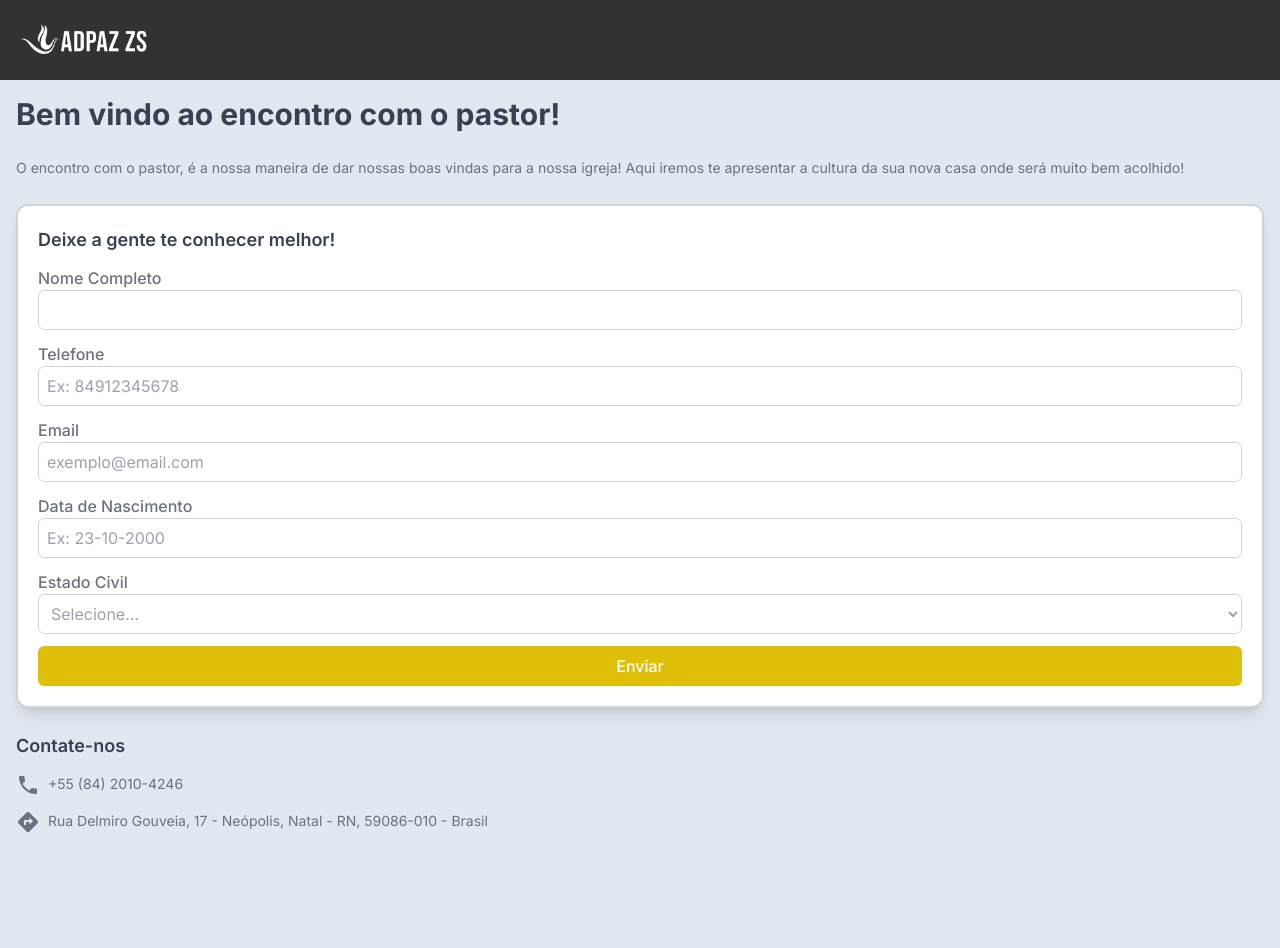
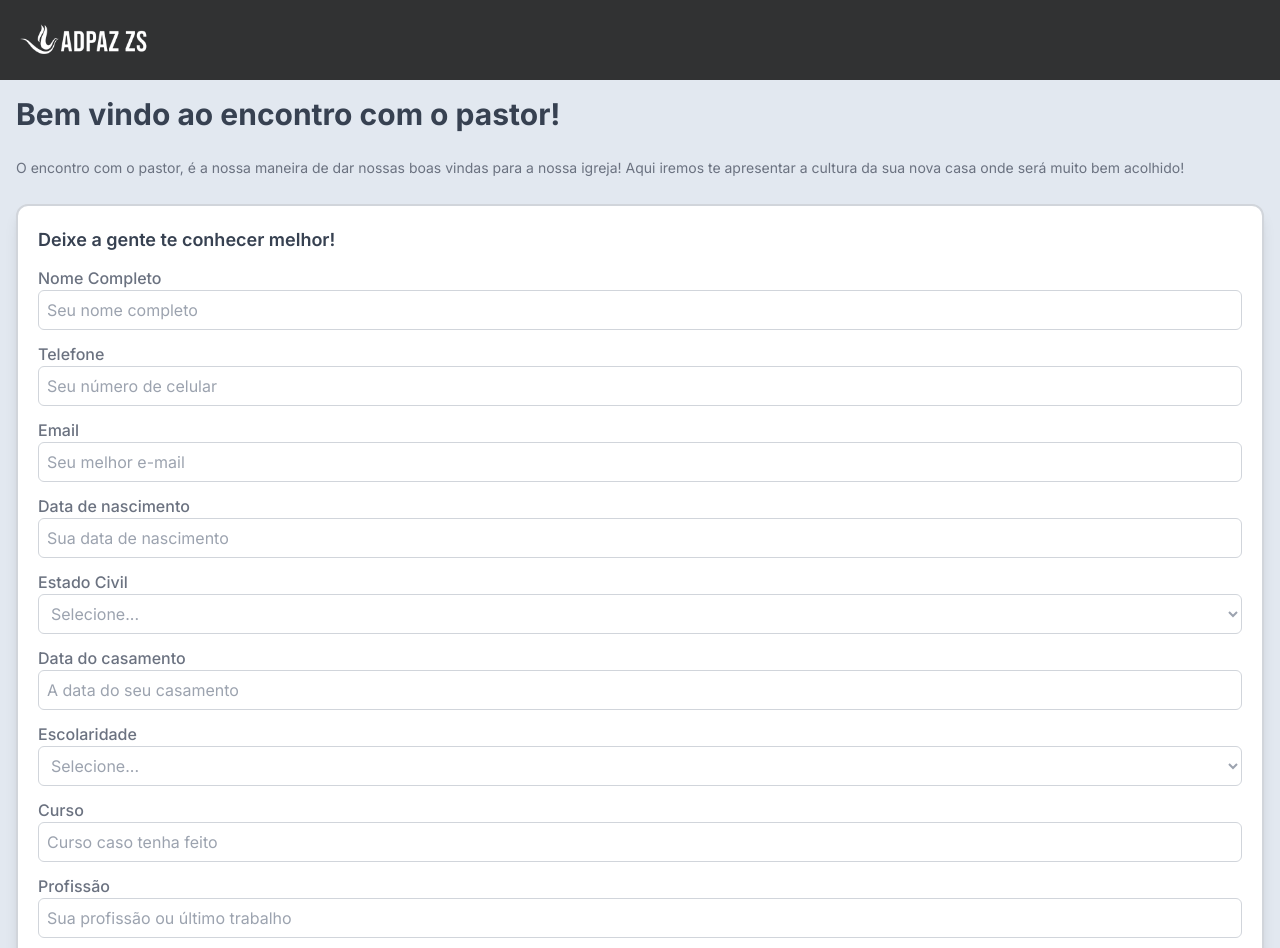
Before and after one commit to Adpaz-Zs-Tech/encontro-com-pastor, a Next.js app: page / in a window 1280 px wide. Shown: the top 948 px of the page. Before the commit the page ends 850 px from the top, so only its background shows below. Built offline with nearby package versions, Linux system fonts and the light colour scheme.

Commit message:
feat: new form fields

```diff
--- a/src/app/page.tsx
+++ b/src/app/page.tsx
@@ -48,6 +48,7 @@ export default function Home() {
             control={control}
             label="Nome Completo"
             name="name"
+            placeholder="Seu nome completo"
             rules={{ required: "Nome obrigatorio." }}
             error={errors.name?.message}
           />
@@ -57,14 +58,9 @@ export default function Home() {
             name="telefone"
             rules={{
               required: "Telefone obrigatorio.",
-              pattern: {
-                value: /^[0-9]{11}$/,
-                message:
-                  "Insira um número de telefone válido. Ex.: 84912345678",
-              },
             }}
             error={errors.telefone?.message}
-            placeholder="Ex: 84912345678"
+            placeholder="Seu número de celular"
             type="number"
           />
 
@@ -74,22 +70,18 @@ export default function Home() {
             name="email"
             rules={{ required: "Email obrigatorio." }}
             error={errors.email?.message}
-            placeholder="exemplo@email.com"
+            placeholder="Seu melhor e-mail"
           />
 
           <InputBase
             control={control}
-            label="Data de Nascimento"
+            label="Data de nascimento"
             name="nascimento"
             rules={{
               required: "Data de nascimento obrigatoria.",
-              pattern: {
-                value: /^\d{2}-\d{2}-\d{4}$/,
-                message: "Insira uma data valida. Ex.: dd-mm-aaaa",
-              },
             }}
             error={errors.nascimento?.message}
-            placeholder="Ex: 23-10-2000"
+            placeholder="Sua data de nascimento"
           />
 
           <SelectboxBase
@@ -105,7 +97,51 @@ export default function Home() {
               { label: "Viuvo(a)", value: "viuvo" },
             ]}
           />
-
+          <InputBase
+            control={control}
+            label="Data do casamento"
+            name="dataCasamento"
+            placeholder="A data do seu casamento"
+          />
+          <SelectboxBase
+            control={control}
+            label="Escolaridade"
+            name="escolaridade"
+            rules={{ required: "Selecione uma opção valida." }}
+            error={errors.estadoCivil?.message}
+            options={[
+              {
+                label: "Ensino fundamental Incompleto",
+                value: "fundamentalIncompleto",
+              },
+              {
+                label: "Ensino fundamental completo",
+                value: "fundamentalCompleto",
+              },
+              { label: "Ensino médio incompleto", value: "medioIncompleto" },
+              { label: "Ensino médio completo", value: "medioCompleto" },
+              { label: "Técnico", value: "tecnico" },
+              { label: "Graduação cursando", value: "graduacaoCursando" },
+              { label: "Graduação", value: "graduacao" },
+              { label: "Pós-graduação", value: "posGraduacao" },
+              { label: "Mestrado", value: "mestrado" },
+              { label: "Doutorado", value: "doutorado" },
+            ]}
+          />
+          <InputBase
+            name="curso"
+            label="Curso"
+            control={control}
+            placeholder="Curso caso tenha feito"
+          />
+          <InputBase
+            name="profissao"
+            label="Profissão"
+            control={control}
+            placeholder="Sua profissão ou último trabalho"
+            rules={{ required: "Profissão ou último trabalho obrigatório." }}
+            error={errors.profissao?.message}
+          />
           <BaseButtton title="Enviar" />
         </form>
         <div className="mt-6">
--- a/src/types/forms/RegisterFormProps.ts
+++ b/src/types/forms/RegisterFormProps.ts
@@ -4,4 +4,8 @@ export interface RegisterForm {
   telefone: number;
   nascimento: number;
   estadoCivil: string;
+  escolaridade: string;
+  curso?: string;
+  profissao: string;
+  dataCasamento: string;
 }
```
